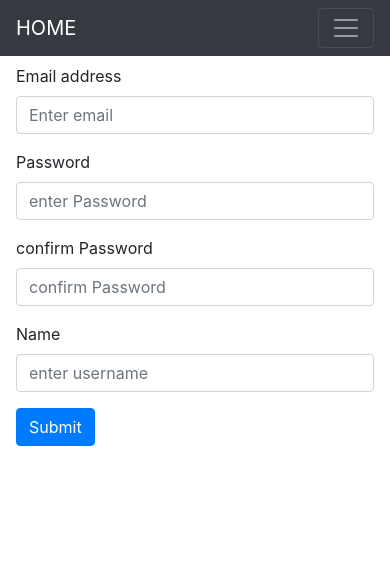
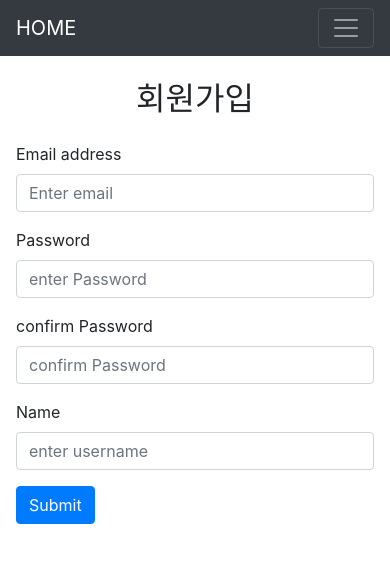
Before and after one commit to eastflag/react-board-typescript, a React (Create React App) app: page /sign-up in a window 390 px wide. Shown: the top 562 px of the page. Built offline with nearby package versions, Linux system fonts and the light colour scheme.

Commit message:
회원가입 폼 변경 - responsive

```diff
--- a/src/pages/sign-up/SignUp.tsx
+++ b/src/pages/sign-up/SignUp.tsx
@@ -1,6 +1,6 @@
 import { Formik } from 'formik';
 import React from 'react';
-import {Button, Form} from "react-bootstrap";
+import {Button, Col, Form, Row} from "react-bootstrap";
 import * as Yup from "yup";
 import axios from "axios";
 import {toast} from 'react-toastify';
@@ -35,6 +35,12 @@ const SignUp = (props: any) => {
     }
   }
   return (
+    <>
+      <div className="d-flex justify-content-center my-3">
+        <h2>회원가입</h2>
+      </div>
+      <Row className="justify-content-center">
+        <Col xs={12} sm={10} md={8} lg={6} xl={4}>
           <Formik
             initialValues={{ email: '', password: '', password2: '', username: ''}}
             onSubmit={submit}
@@ -105,6 +111,9 @@ const SignUp = (props: any) => {
               </Form>)
             }
           </Formik>
+        </Col>
+      </Row>
+    </>
   );
 }
 
```
Lines whose indentation alone changed are shown as unchanged.
